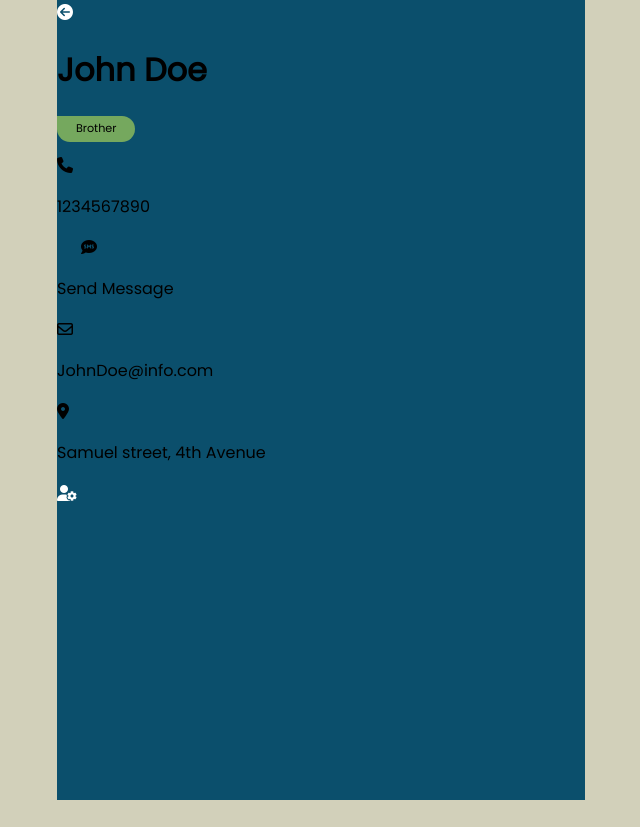
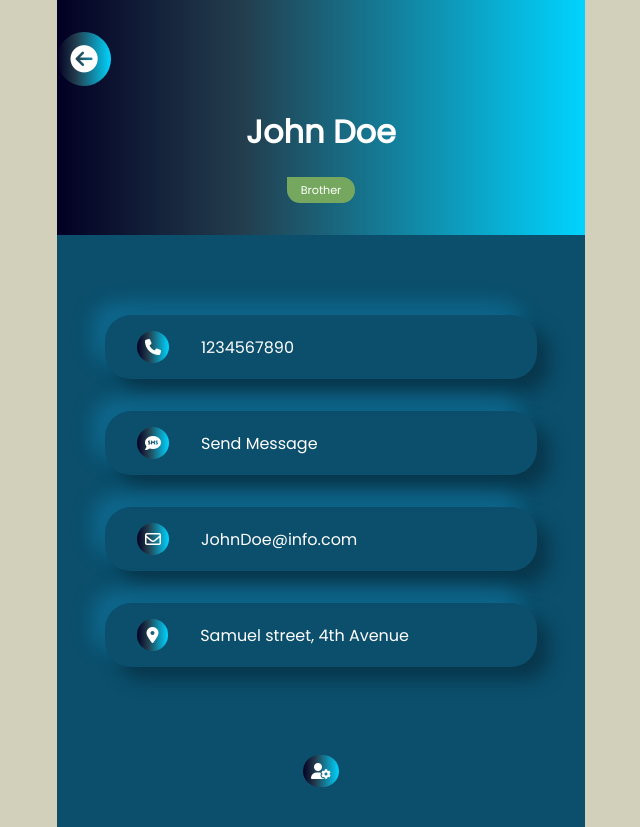
Before and after one commit to codetipster/Contacts-App, a Python web app: template contactapp/templates/contactsProfile.html in a window 1280 px wide. Shown: the whole page, without its empty margins (319-959 px from the left). Before the commit the page ends 800 px from the top, so only its background shows below. Run offline with Jinja, Linux system fonts and the light colour scheme; the template is opened without the code that fills it, so the values that code supplies are empty; some libraries are stand-ins or nearby versions.

Commit message:
contactsProfile: styles completed, page links done and now works perfectly

```diff
--- /dev/null
+++ b/contactapp/static/style-profile.css
@@ -0,0 +1,96 @@
+*, *::before, *::after {
+    box-sizing: border-box;
+}
+
+body {
+    font-family: 'Poppins', sans-serif;
+    margin: 0;
+    background-color: #D2D0BA;
+}
+
+.container {
+    max-width: 528px;
+    margin: 0 auto;
+    background-color: #0B4F6C;
+    min-height: 100vh;
+}
+
+.hero {
+
+    color: #ffff;
+    background: linear-gradient(90deg, rgba(2,0,36,1) 0%, rgba(35, 61, 77) 35%, rgba(0,212,255,1) 100%);
+    padding: 2rem 0;
+
+}
+
+.back-btn {
+    font-size: 1.7em;
+    padding-left: 1em;
+}
+
+.hero-info {
+    display: flex;
+    flex-flow: column;
+    align-items: center;
+}
+
+.i {
+    font-size: 1.5rem;
+
+}
+
+.relationship {
+    width: 6em;
+    text-align: center;
+    padding: .4em .5em;
+    border-radius: 100px;
+    border-top-left-radius: 0;
+    background: #75a85e;
+    font-size: .7em;
+}
+
+a{
+    text-decoration: none;
+    color: #fff;
+
+}
+
+.contact-info {
+    padding: 3em 1.5em;
+}
+
+.info-line {
+    display: flex;
+    width: 90%;
+    margin: 0 auto;
+    align-items: center;
+    padding: 1em 2em;
+    margin-top: 2em;
+    border-radius: 20px;
+    border-radius: 26px;
+    box-shadow:  13px 13px 18px #08374c,
+             -13px -13px 18px #0e678c;
+    color: #ffff;
+}
+
+p {
+    margin: 0;
+    padding-left: 2em;
+
+}
+
+.icon-gradient {
+    background: linear-gradient(90deg, rgba(2,0,36,1) 0%, rgba(35, 61, 77) 35%, rgba(0,212,255,1) 100%);
+    border-radius: 100px;
+    padding: 0.5em;
+}
+
+#location {
+    padding: .5em .6em;
+}
+
+.edit-contact {
+    padding: 2.5em 3.5em;
+    text-align: center;
+
+}
--- a/contactapp/templates/contactsProfile.html
+++ b/contactapp/templates/contactsProfile.html
@@ -3,7 +3,7 @@
 <head>
     <meta charset="UTF-8">
     <meta name="viewport" content="width=device-width, initial-scale=1.0">
-    <link rel="stylesheet" type="text/css" href="../static/style.css">
+    <link rel="stylesheet" type="text/css" href="../static/style-profile.css">
     <link rel="preconnect" href="https://fonts.gstatic.com">
     <link href="https://fonts.googleapis.com/css2?family=Poppins&display=swap" rel="stylesheet">
     <!-- font awesome -->
@@ -14,7 +14,7 @@
     <div class="container">
         <header class="hero">
             <a href="index.html">
-                <i class="fas fa-arrow-circle-left back-btn"></i>
+                <i class="fas fa-arrow-circle-left back-btn icon-gradient"></i>
             </a>
             <div class="hero-info">
                 <h1 class="name">John Doe</h1>
@@ -24,22 +24,22 @@
 
         <section class="contact-info">
             <div class="info-line">
-                <i class="fas fa-phone"></i>
+                <i class="fas fa-phone icon-gradient"></i>
                 <p class="phone-number">1234567890</p>
             </div>
 
             <div class="info-line">
-                <i class="fas fa-sms text"></i>
+                <i class="fas fa-sms text icon-gradient"></i>
                 <p class="sms">Send Message</p>
             </div>
 
             <div class="info-line">
-                <i class="far fa-envelope"></i>
+                <i class="far fa-envelope icon-gradient"></i>
                 <p class="email">JohnDoe@info.com</p>
             </div>
 
             <div class="info-line">
-                <i class="fas fa-map-marker-alt"></i>
+                <i id="location" class="fas fa-map-marker-alt icon-gradient"></i>
                 <p class="address">Samuel street, 4th Avenue</p>
             </div>
         </section>
@@ -47,7 +47,7 @@
         <a href="#">
             <section class="edit-contact">
                 <div class="edit-button">
-                    <i class="fas fa-user-cog"></i>
+                    <i class="fas fa-user-cog icon-gradient"></i>
                 </div>
             </section>
         </a>
```
Also changed, not shown: contactapp/templates/index.html (+5 -5 lines).
